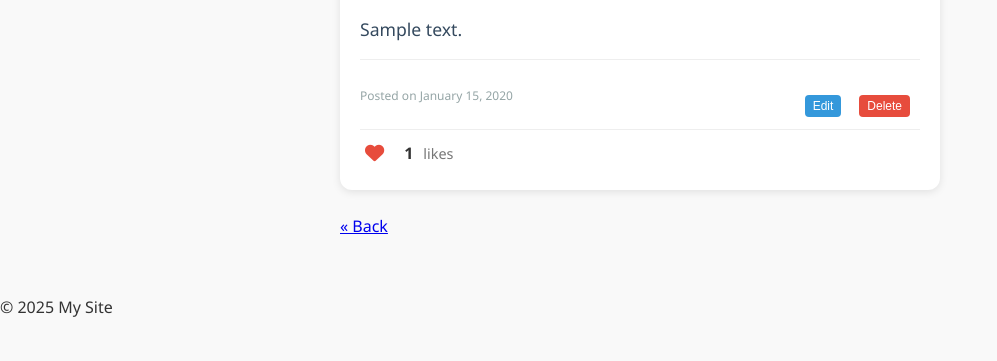
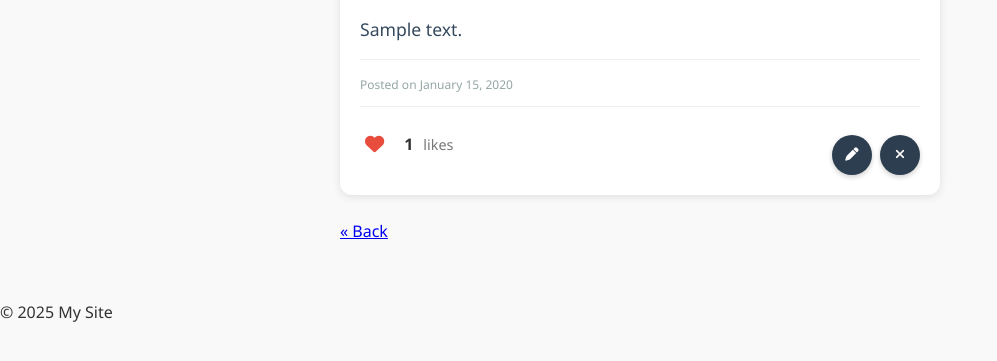
Before and after one commit to w1zzball/haiku, a Django app: page /posts/1/ in a window 1280 px wide. Shown: the part 307-668 px from the top of the page, without its empty margins (0-997 px from the left). Run offline with Django 5.2, Linux system fonts and the light colour scheme; a user stored in the database is signed in; tables that the repository leaves empty hold one stand-in row (values such as "Sample post").

Commit message:
feat: update post detail template to include non-floating action buttons with Font Awesome icons

```diff
--- a/posts/templates/posts/post_detail.html
+++ b/posts/templates/posts/post_detail.html
@@ -23,8 +23,8 @@
 {% endblock %}
 
 {% block extra_css %}
+  <link rel="stylesheet" href="{% static 'css/components/post_detail.css' %}" />
   <link rel="stylesheet" href="{% static 'css/components/posts.css' %}" />
-  <link rel="stylesheet" href="{% static 'css/components/post_detail.css' %}" />
 {% endblock %}
 
 {% block content %}
@@ -49,12 +49,6 @@
 
           <div class="post-meta">
             <small>Posted on {{ post.created_at|date:'F j, Y' }}</small>
-            {% if user.is_authenticated and user.profile == post.author %}
-              <span class="post-actions">
-                <button class="btn btn-sm edit-post-btn" data-post-id="{{ post.id }}">Edit</button>
-                <button class="btn btn-sm btn-danger delete-post-btn" data-post-id="{{ post.id }}">Delete</button>
-              </span>
-            {% endif %}
           </div>
 
           <!-- Like functionality section -->
@@ -70,6 +64,12 @@
               <span class="like-count" data-post-id="{{ post.id }}">{{ post.likes_count }}</span>
               <span class="like-label">likes</span>
             </div>
+            {% if user.is_authenticated and user.profile == post.author %}
+              <span class="post-actions">
+                <button class="non-floating-button edit-post-btn" data-post-id="{{ post.id }}"><i class="fa-solid fa-pen"></i></button>
+                <button class="non-floating-button delete-post-btn" data-post-id="{{ post.id }}"><i class="fa-solid fa-xmark"></i></button>
+              </span>
+            {% endif %}
           </div>
         </div>
       </div>
```
